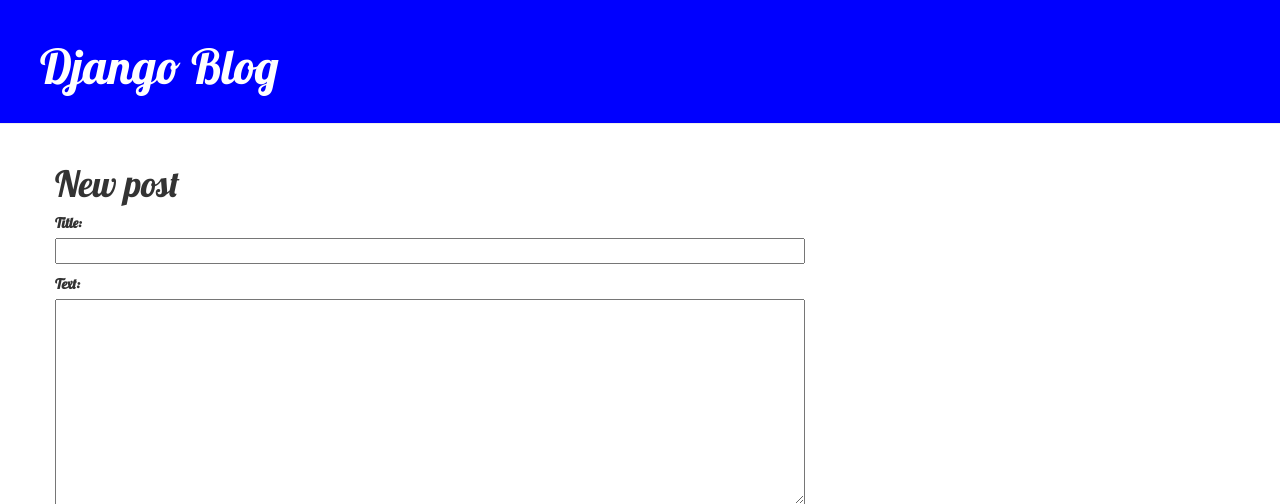
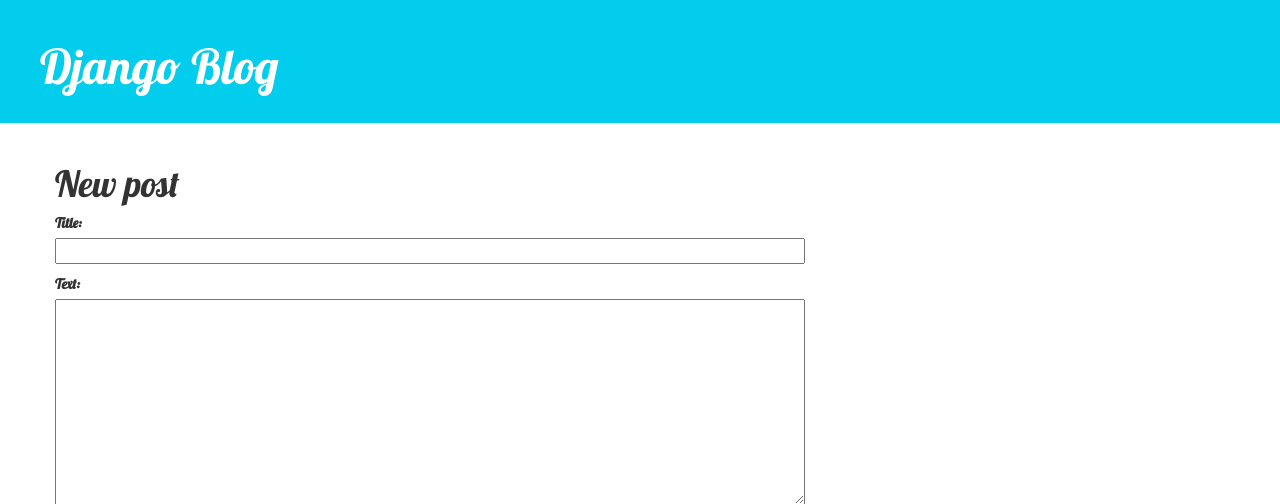
Before and after one commit to josevillanueva4/my-first-blog, a Django app: page /post/new/ in a window 1280 px wide. Shown: the top 504 px of the page. Run offline with Django 3.2, Linux system fonts and the light colour scheme; some libraries are stand-ins or nearby versions.

Commit message:
change in color

```diff
--- a/blog/static/css/blog.css
+++ b/blog/static/css/blog.css
@@ -1,5 +1,5 @@
 h1 a {
-    color: #0000FF;
+    color: #02CDED;
 
 }
 body {
@@ -7,7 +7,7 @@
     font-family: 'Lobster';
 }
 .page-header {
-    background-color: #0000FF;
+    background-color: #02CDED;
     margin-top: 0;
     padding: 20px 20px 20px 40px;
 }
```
